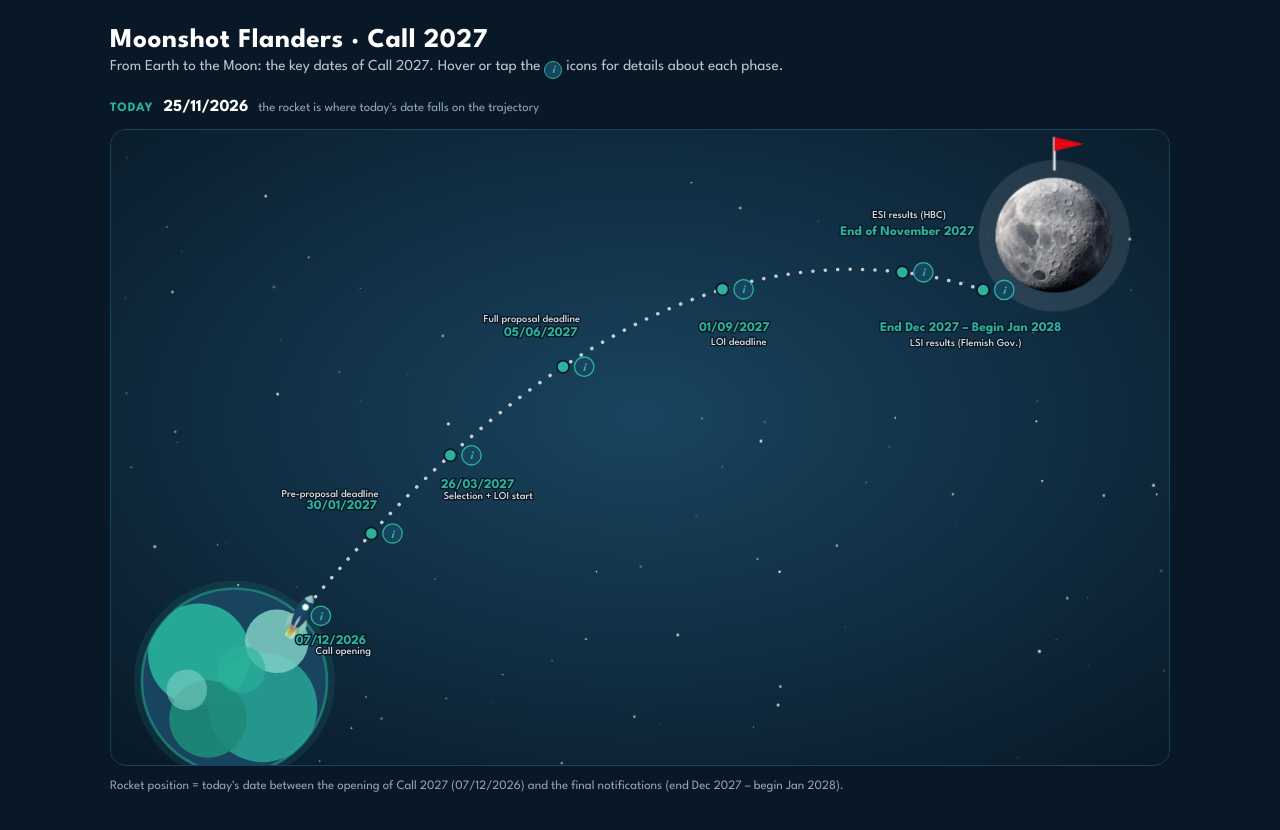
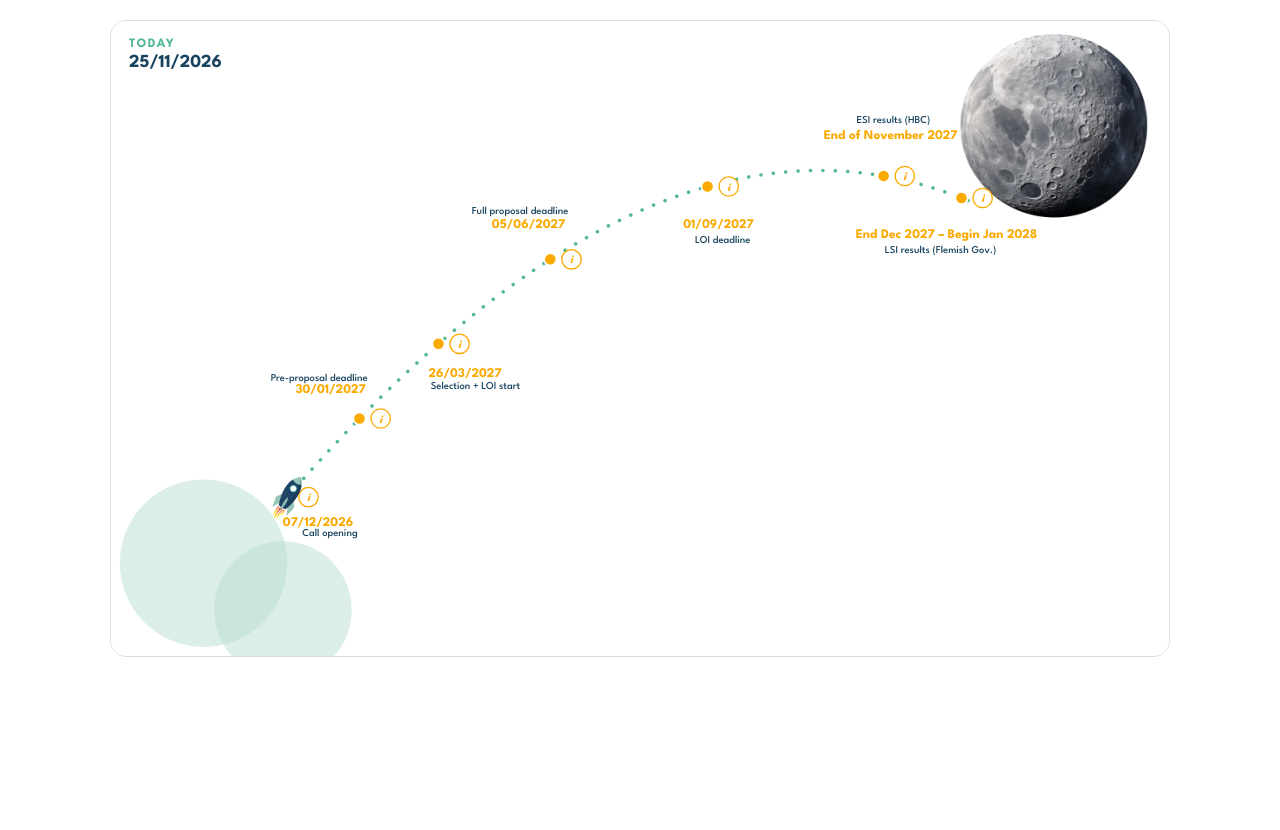
Before and after one commit to michiel-w/moonshot-call-2027-timeline, a plain HTML site: page index.html in a window 1280 px wide. After the commit the page ends 800 px from the top, so only its background shows below. Drawn offline with Linux system fonts and the light colour scheme.

Commit message:
White theme: no title/stars/flag, orange #fbaa00 phase dots+dates, #54b897 dotted trajectory, two-circle #b8ddd1 earth, bigger moon, TODAY badge top-left, rocket nose aligned to trajectory
Co-authored-by: michiel-w <michiel-w@users.noreply.github.com>

```diff
--- a/index.html
+++ b/index.html
@@ -11,54 +11,24 @@
 </head>
 <body>
   <main class="page">
-    <header class="page-header">
-      <h1>Moonshot Flanders · Call 2027</h1>
-      <p class="subtitle">
-        From Earth to the Moon: the key dates of Call 2027.
-        Hover or tap the <span class="i-badge">i</span> icons for details about each phase.
-      </p>
-    </header>
+    <div id="stage" class="stage">
+      <div class="today-badge">
+        <span class="today-label">TODAY</span>
+        <span id="currentDate" class="current-date">—</span>
+      </div>
 
-    <section class="today-bar" aria-label="Current position">
-      <span class="today-label">Today</span>
-      <span id="currentDate" class="current-date">—</span>
-      <span class="today-hint">the rocket is where today's date falls on the trajectory</span>
-    </section>
-
-    <div id="stage" class="stage">
       <svg id="scene" viewBox="0 0 1200 720" role="img"
            aria-label="Rocket trajectory from Earth to the Moon, with the phases of Call 2027 marked along the path">
-        <defs>
-          <radialGradient id="bgGlow" cx="50%" cy="45%" r="75%">
-            <stop offset="0%" stop-color="#19445F"/>
-            <stop offset="100%" stop-color="#081826"/>
-          </radialGradient>
-          <clipPath id="earthClip">
-            <circle cx="140" cy="625" r="105"/>
-          </clipPath>
-        </defs>
+        <rect width="1200" height="720" fill="#FFFFFF"/>
 
-        <rect width="1200" height="720" fill="url(#bgGlow)"/>
-        <g id="stars"></g>
-
-        <!-- Earth: overlapping green circles, bottom left corner -->
+        <!-- Earth: two partially overlapping circles, bottom left corner -->
         <g id="earth">
-          <circle cx="140" cy="625" r="114" fill="#2AB29C" opacity="0.12"/>
-          <circle cx="140" cy="625" r="105" fill="#19445F"/>
-          <g clip-path="url(#earthClip)">
-            <circle cx="100" cy="595" r="58" fill="#2AB29C" opacity="0.9"/>
-            <circle cx="172" cy="655" r="62" fill="#2AB29C" opacity="0.75"/>
-            <circle cx="188" cy="580" r="36" fill="#7FD1C6" opacity="0.85"/>
-            <circle cx="110" cy="668" r="44" fill="#1E8A78" opacity="0.9"/>
-            <circle cx="148" cy="612" r="27" fill="#2AB29C" opacity="0.6"/>
-            <circle cx="86" cy="635" r="23" fill="#7FD1C6" opacity="0.6"/>
-          </g>
-          <circle cx="140" cy="625" r="105" fill="none" stroke="#2AB29C" stroke-width="3" opacity="0.5"/>
+          <circle cx="105" cy="615" r="95" fill="#b8ddd1" opacity="0.5"/>
+          <circle cx="195" cy="668" r="78" fill="#b8ddd1" opacity="0.5"/>
         </g>
 
-        <!-- Moon (image, with drawn fallback), top right, plus red flag -->
+        <!-- Moon image, top right (drawn moon as fallback) -->
         <g id="moon">
-          <circle cx="1070" cy="120" r="86" fill="#DDDDDD" opacity="0.12"/>
           <g id="moonFallback">
             <circle cx="1070" cy="120" r="75" fill="#DDDDDD"/>
             <circle cx="1045" cy="95" r="13" fill="#B8B8B8"/>
@@ -66,22 +36,17 @@
             <circle cx="1060" cy="153" r="7" fill="#B8B8B8"/>
             <circle cx="1101" cy="97" r="6" fill="#C4C4C4"/>
             <circle cx="1037" cy="127" r="5" fill="#C4C4C4"/>
-            <circle cx="1070" cy="120" r="75" fill="none" stroke="#FFFFFF" stroke-width="3" opacity="0.6"/>
           </g>
-          <image id="moonImage" href="assets/moon.webp" x="995" y="45" width="150" height="150"
+          <image id="moonImage" href="assets/moon.webp" x="950" y="0" width="240" height="240"
                  preserveAspectRatio="xMidYMid meet" style="display:none"/>
-          <g id="flag">
-            <line x1="1070" y1="46" x2="1070" y2="8" stroke="#DDDDDD" stroke-width="3"/>
-            <path d="M 1070 8 L 1104 16 L 1070 24 Z" fill="#E30613"/>
-          </g>
         </g>
 
         <!-- Dotted trajectory from Earth to Moon -->
-        <path id="trajectory" d="M 214 551 Q 620 55 1000 185" fill="none"
-              stroke="#DDDDDD" stroke-width="4" stroke-linecap="round"
-              stroke-dasharray="0.1 14" opacity="0.9"/>
-        <path id="progress" d="M 214 551 Q 620 55 1000 185" fill="none"
-              stroke="#2AB29C" stroke-width="4" stroke-linecap="round"
+        <path id="trajectory" d="M 200 540 Q 620 55 975 205" fill="none"
+              stroke="#54b897" stroke-width="4" stroke-linecap="round"
+              stroke-dasharray="0.1 14"/>
+        <path id="progress" d="M 200 540 Q 620 55 975 205" fill="none"
+              stroke="#54b897" stroke-width="4" stroke-linecap="round"
               stroke-dasharray="0 100000"/>
 
         <g id="phases"></g>
@@ -91,9 +56,9 @@
           <g id="rocketFallback">
             <path class="flame" d="M -15 -5 L -32 0 L -15 5 Z" fill="#ff9f1a"/>
             <path d="M -15 -6 L 6 -6 L 20 0 L 6 6 L -15 6 Z" fill="#ecf0f1" stroke="#566573" stroke-width="1"/>
-            <path d="M 6 -6 L 20 0 L 6 6 Z" fill="#E30613"/>
-            <path d="M -15 -6 L -23 -13 L -12 -6 Z" fill="#E30613"/>
-            <path d="M -15 6 L -23 13 L -12 6 Z" fill="#E30613"/>
+            <path d="M 6 -6 L 20 0 L 6 6 Z" fill="#fbaa00"/>
+            <path d="M -15 -6 L -23 -13 L -12 -6 Z" fill="#fbaa00"/>
+            <path d="M -15 6 L -23 13 L -12 6 Z" fill="#fbaa00"/>
             <circle cx="0" cy="0" r="3.4" fill="#74b9ff" stroke="#2e86c1" stroke-width="1.2"/>
           </g>
           <image id="rocketImage" href="assets/rocket.png" x="-26" y="-26" width="52" height="52"
@@ -107,10 +72,6 @@
         <div class="tt-text"></div>
       </div>
     </div>
-
-    <footer class="page-footer">
-      <p>Rocket position = today's date between the opening of Call 2027 (07/12/2026) and the final notifications (end Dec 2027 – begin Jan 2028).</p>
-    </footer>
   </main>
 
   <script src="script.js"></script>
--- a/script.js
+++ b/script.js
@@ -59,7 +59,6 @@
   var path = document.getElementById('trajectory');
   var progress = document.getElementById('progress');
   var phasesG = document.getElementById('phases');
-  var starsG = document.getElementById('stars');
   var rocket = document.getElementById('rocket');
   var stage = document.getElementById('stage');
   var tooltip = document.getElementById('tooltip');
@@ -113,19 +112,6 @@
 
   guardImage('assets/moon.webp', document.getElementById('moonImage'), document.getElementById('moonFallback'));
   guardImage('assets/rocket.png', document.getElementById('rocketImage'), document.getElementById('rocketFallback'));
-
-  // --- Stars ---
-  for (var i = 0; i < 90; i++) {
-    var star = el('circle', {
-      class: 'star',
-      cx: (Math.random() * 1200).toFixed(1),
-      cy: (Math.random() * 720).toFixed(1),
-      r: (0.6 + Math.random() * 1.2).toFixed(2)
-    });
-    star.style.animationDelay = (Math.random() * 3).toFixed(2) + 's';
-    star.style.animationDuration = (2 + Math.random() * 3).toFixed(2) + 's';
-    starsG.appendChild(star);
-  }
 
   // --- Phase markers, labels and info badges ---
   var openAnchor = null;
--- a/style.css
+++ b/style.css
@@ -5,80 +5,22 @@
 body {
   margin: 0;
   font-family: "League Spartan", "Segoe UI", system-ui, -apple-system, Roboto, Helvetica, Arial, sans-serif;
-  background: #081826;
-  color: #DDDDDD;
+  background: #FFFFFF;
+  color: #19445F;
 }
 
 .page {
   max-width: 1100px;
   margin: 0 auto;
-  padding: 28px 20px 48px;
-}
-
-.page-header h1 {
-  margin: 0 0 6px;
-  font-size: 1.7rem;
-  font-weight: 700;
-  letter-spacing: 0.02em;
-  color: #FFFFFF;
-}
-
-.subtitle {
-  margin: 0;
-  color: #B9C6CE;
-  font-size: 0.95rem;
-}
-
-.i-badge {
-  display: inline-flex;
-  width: 18px;
-  height: 18px;
-  border-radius: 50%;
-  background: #19445F;
-  color: #2AB29C;
-  border: 1px solid #2AB29C;
-  align-items: center;
-  justify-content: center;
-  font-size: 11px;
-  font-weight: 700;
-  font-style: italic;
-  vertical-align: -3px;
-}
-
-.today-bar {
-  display: flex;
-  align-items: baseline;
-  gap: 10px;
-  flex-wrap: wrap;
-  margin: 20px 0 14px;
-}
-
-.today-label {
-  font-weight: 700;
-  text-transform: uppercase;
-  letter-spacing: 0.08em;
-  font-size: 0.8rem;
-  color: #2AB29C;
-}
-
-.current-date {
-  font-variant-numeric: tabular-nums;
-  font-weight: 700;
-  font-size: 1.05rem;
-  color: #FFFFFF;
-}
-
-.today-hint {
-  color: #8FA3BD;
-  font-size: 0.8rem;
+  padding: 20px;
 }
 
 .stage {
   position: relative;
-  border: 1px solid #19445F;
+  border: 1px solid #DDDDDD;
   border-radius: 16px;
   overflow: hidden;
-  background: #081826;
+  background: #FFFFFF;
 }
 
 .stage svg {
@@ -88,14 +30,28 @@ body {
   font-family: inherit;
 }
 
-.star {
-  fill: #FFFFFF;
-  animation: twinkle 3s infinite ease-in-out;
+.today-badge {
+  position: absolute;
+  top: 16px;
+  left: 18px;
+  z-index: 4;
+  display: flex;
+  flex-direction: column;
+  line-height: 1.2;
 }
 
-@keyframes twinkle {
-  0%, 100% { opacity: 0.15; }
-  50% { opacity: 0.9; }
+.today-label {
+  font-size: 0.8rem;
+  font-weight: 700;
+  letter-spacing: 0.12em;
+  color: #54b897;
+}
+
+.current-date {
+  font-size: 1.15rem;
+  font-weight: 700;
+  color: #19445F;
+  font-variant-numeric: tabular-nums;
 }
 
 .phase {
@@ -103,19 +59,19 @@ body {
 }
 
 .phase .dot {
-  fill: #2AB29C;
-  stroke: #081826;
+  fill: #fbaa00;
+  stroke: #FFFFFF;
   stroke-width: 2;
 }
 
 .phase .info circle {
-  fill: #19445F;
-  stroke: #2AB29C;
+  fill: #FFFFFF;
+  stroke: #fbaa00;
   stroke-width: 1.5;
 }
 
 .phase .info text {
-  fill: #2AB29C;
+  fill: #fbaa00;
   font-size: 13px;
   font-weight: 700;
   font-style: italic;
@@ -126,13 +82,13 @@ body {
 .phase:hover .info circle,
 .phase:focus .info circle,
 .phase:focus-visible .info circle {
-  fill: #2AB29C;
+  fill: #fbaa00;
 }
 
 .phase:hover .info text,
 .phase:focus .info text,
 .phase:focus-visible .info text {
-  fill: #081826;
+  fill: #FFFFFF;
 }
 
 .phase:focus {
@@ -140,24 +96,24 @@ body {
 }
 
 .phase-date {
-  fill: #2AB29C;
+  fill: #fbaa00;
   font-size: 15px;
   font-weight: 700;
   text-anchor: middle;
   dominant-baseline: middle;
   paint-order: stroke;
-  stroke: #081826;
+  stroke: #FFFFFF;
   stroke-width: 3;
 }
 
 .phase-title {
-  fill: #DDDDDD;
+  fill: #19445F;
   font-size: 12px;
   font-weight: 500;
   text-anchor: middle;
   dominant-baseline: middle;
   paint-order: stroke;
-  stroke: #081826;
+  stroke: #FFFFFF;
   stroke-width: 3;
 }
 
@@ -165,11 +121,11 @@ body {
   position: absolute;
   z-index: 5;
   max-width: 280px;
-  background: #12283A;
-  border: 1px solid #2AB29C;
+  background: #FFFFFF;
+  border: 1px solid #54b897;
   border-radius: 10px;
   padding: 10px 12px;
-  box-shadow: 0 8px 24px rgba(0, 0, 0, 0.55);
+  box-shadow: 0 8px 24px rgba(25, 68, 95, 0.18);
   transform: translate(-50%, -100%);
   opacity: 0;
   pointer-events: none;
@@ -181,20 +137,20 @@ body {
 }
 
 .tt-date {
-  color: #2AB29C;
+  color: #fbaa00;
   font-weight: 700;
   font-size: 13px;
 }
 
 .tt-title {
-  color: #FFFFFF;
+  color: #19445F;
   font-weight: 700;
   font-size: 14px;
   margin: 2px 0 4px;
 }
 
 .tt-text {
-  color: #B9C6CE;
+  color: #4A5A66;
   font-size: 13px;
   line-height: 1.45;
 }
@@ -210,15 +166,8 @@ body {
   to { transform: scaleX(1.2); }
 }
 
-.page-footer {
-  margin-top: 14px;
-  color: #8FA3BD;
-  font-size: 0.8rem;
-}
-
 @media (prefers-reduced-motion: reduce) {
-  .flame,
-  .star {
+  .flame {
     animation: none;
   }
 }
```
Also changed, not shown: 1 other file.
